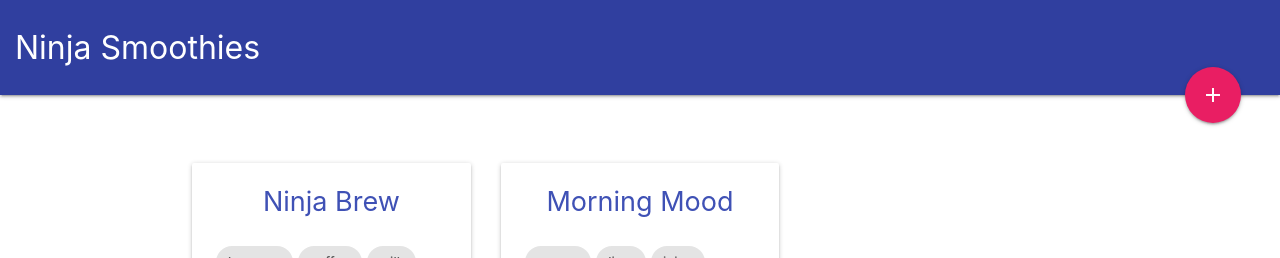
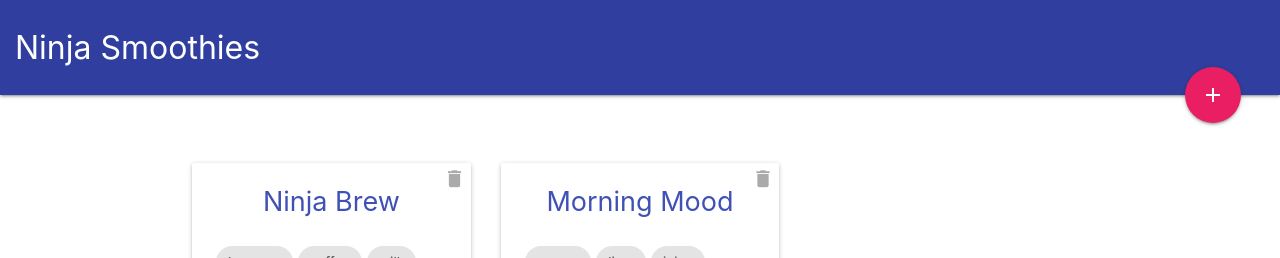
Before and after one commit to theshawning/ninja-smoothies, a Vue app: page /#/ in a window 1280 px wide. Shown: the top 258 px of the page. Built offline with nearby package versions, Linux system fonts and the light colour scheme.

Commit message:
added trash can icon on card and created delete function

```diff
--- a/src/components/Index.vue
+++ b/src/components/Index.vue
@@ -2,6 +2,7 @@
   <div class="index container">
     <div class="card" v-for="smoothie in smoothies" :key="smoothie.id">
       <div class="card-content">
+        <i class="material-icons delete" @click="deleteSmoothie(smoothie.id)">delete</i>
         <h2 class="indigo-text">{{ smoothie.title }}</h2>
         <ul class="ingredients">
           <li v-for="(ing, index) in smoothie.ingredients" :key="index">
@@ -29,6 +30,13 @@ export default {
         id: 2}
       ]
     }
+  },
+  methods: {
+    deleteSmoothie(id) {
+      this.smoothies = this.smoothies.filter(smoothie => {
+        return smoothie.id !== id
+      })
+    }
   }
 }
 </script>
@@ -54,5 +62,13 @@ export default {
     }
   }
 
+  & .delete {
+    position: absolute;
+    top: 5px;
+    right: 5px;
+    cursor: pointer;
+    color: #aaa;
+    font-size: 1.5em;
+  }
 }
 </style>
```
